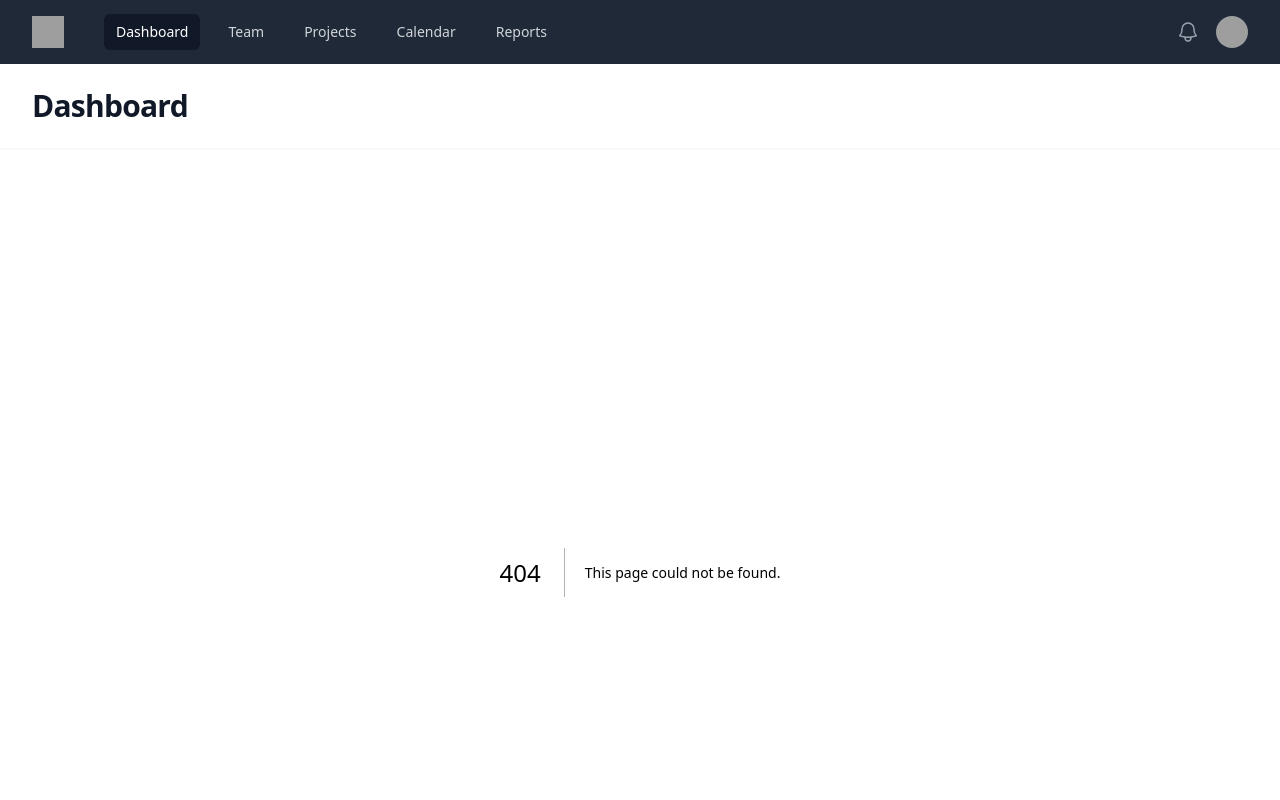
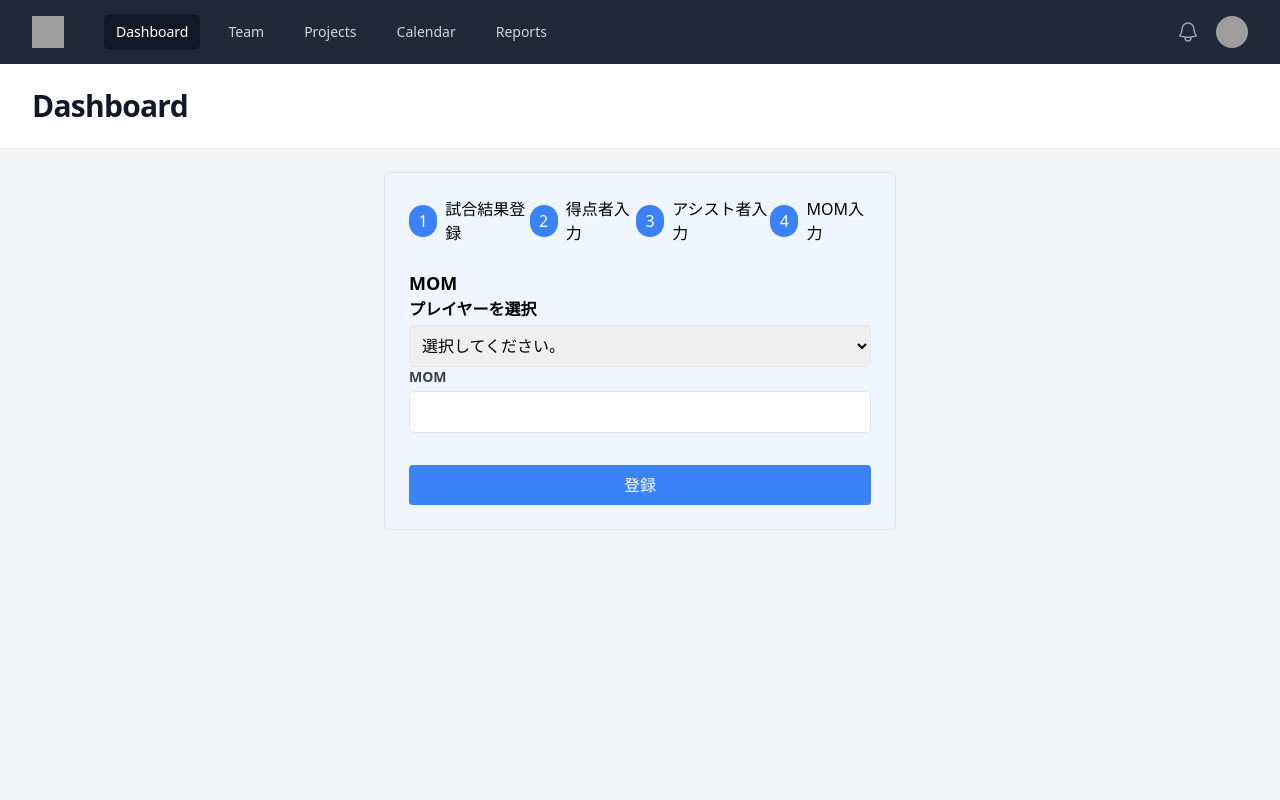
Before and after one commit to uhablog/maemob-v2-frontend, a Next.js app: page /conventions/1/matches/1/mom/register in a window 1280 px wide. Before the commit this address had no page. Shown: the top 800 px of the page. Built offline with nearby package versions, Linux system fonts and the light colour scheme; no server answers; grey boxes are pictures that could not be loaded.

Commit message:
一旦コミットしとく

```diff
--- a/app/conventions/[id]/matches/[match_id]/assist/register/page.tsx
+++ b/app/conventions/[id]/matches/[match_id]/assist/register/page.tsx
@@ -1,34 +1,87 @@
-// import { useMatchContext } from "@/context/MatchContext";
+'use client';
+import StepIndicator from "@/components/StepIndicator";
+import { useMatchContext } from "@/context/MatchContext";
+// import usePostData from "@/hooks/usePostData";
+// import { Assist } from "@/types/assist";
 // import { useParams, useRouter } from "next/navigation";
-// import { useForm } from "react-hook-form";
+import { SubmitHandler, useForm } from "react-hook-form";
 
-// type RegisterAssist = {
-//   name: string
-//   player_id: string
-// }
+// const API_ENDPOINT = process.env.NEXT_PUBLIC_API_ENDPOINT ? process.env.NEXT_PUBLIC_API_ENDPOINT : 'http://localhost:3000';
 
-// interface IAssistForm {
-//   assist: RegisterAssist[]
-// }
+type RegisterAssist = {
+  name: string
+  player_id: string
+}
+
+interface IAssistForm {
+  assist: RegisterAssist[]
+}
 
 export default function Page() {
 
-  // const { match } = useMatchContext();
+  const { match } = useMatchContext();
   // const params = useParams<{ id: string, match_id: string}>();
   // const router = useRouter();
-  // const totalScores = Number(match?.homeScore ?? 0) + Number(match?.awayScore ?? 0);
-  // const { register, handleSubmit, formState: { errors }, setValue} = useForm<IAssistForm>({
-  //   defaultValues: {
-  //     assist: Array.from({ length: totalScores }, () => ({
-  //       name: "",
-  //       player_id: ""
-  //     }))
-  //   }
-  // });
+  const totalScores = Number(match?.homeScore ?? 0) + Number(match?.awayScore ?? 0);
+  const { register, handleSubmit, formState: { errors } } = useForm<IAssistForm>({
+    defaultValues: {
+      assist: Array.from({ length: totalScores }, () => ({
+        name: "",
+        player_id: ""
+      }))
+    }
+  });
+  // const { loading, postData } = usePostData<Assist[], RegisterAssist[]>(`${API_ENDPOINT}/api/conventions/${params.id}/matches/${params.match_id}/assist`);
+
+  const onSubmit: SubmitHandler<IAssistForm> = async (formData) => {
+    // const result = await postData(formData.assist);
+
+    // if (result) {
+    //   router.push(`/conventions/${params.id}/matches/${params.match_id}/mom/register`);
+    // } else {
+    //   window.alert('アシストの登録に失敗しました。');
+    // }
+
+    console.log(formData);
+  }
 
   return (
     <>
-      assist register page
+      <div className="max-w-4xl mx-auto p-6 bg-blue-50 border rounded">
+        <StepIndicator currentStep={3} />
+        <form onSubmit={handleSubmit(onSubmit)} className="space-y-4">
+          <div className="mb-4">
+            <h3 className="text-lg font-bold">ホームチームのアシスト</h3>
+            {Array.from({ length: match?.awayScore ?? 0 }).map(( _, index) => (
+              <div key={index} className="mb-2">
+                <label className="block text-gray-700 text-sm font-bold mb-1">
+                  {`得点者 ${index + 1}`}
+                </label>
+                <input
+                  type="text"
+                  {...register(`assist.${index}.name`)}
+                  className="w-full px-3 py-2 border rounded"
+                  // onChange={() => {
+                  //   setValue(`assist.${index}.player_id`, match?.homePlayerId ?? '')
+                  // }}
+                />
+                <input type="hidden" {...register(`assist.${index}.player_id`)} value={match?.homePlayerId} />
+                {errors.assist?.[index]?.name && (
+                  <p>{errors.assist?.[index]?.name.message}</p>
+                )}
+              </div>
+            ))}
+          </div>
+          <button
+            type="submit"
+            // disabled={loading}
+            className="w-full bg-blue-500 text-white py-2 px-4 rounded hover:bg-blue-600"
+          >
+            {/* {loading ? '登録中': '登録'} */}
+            登録
+          </button>
+        </form>
+      </div>
     </>
   )
 
--- /dev/null
+++ b/app/conventions/[id]/matches/[match_id]/mom/register/page.tsx
@@ -0,0 +1,88 @@
+'use client';
+
+import StepIndicator from "@/components/StepIndicator";
+import { useMatchContext } from "@/context/MatchContext";
+import useFetchData from "@/hooks/useFetchData";
+import usePostData from "@/hooks/usePostData";
+import { Mom } from "@/types/mom";
+import { Player } from "@/types/player";
+import { useParams } from "next/navigation";
+import { useRouter } from "next/router";
+import { SubmitHandler, useForm } from "react-hook-form";
+
+const API_ENDPOINT = process.env.NEXT_PUBLIC_API_ENDPOINT ? process.env.NEXT_PUBLIC_API_ENDPOINT : 'http://localhost:3000';
+
+type RegisterMOM = {
+  player_id: string
+  name: string
+}
+
+export default function Page() {
+
+  const { match } = useMatchContext();
+  const params = useParams<{id: string, match_id: string }>();
+  const router = useRouter();
+  const { register, handleSubmit, formState: { errors }} = useForm<RegisterMOM>();
+  const { data: homePlayer } = useFetchData<Player>(`${API_ENDPOINT}/api/conventions/${params.id}/player/${match?.homePlayerId}`);
+  const { data: awayPlayer } = useFetchData<Player>(`${API_ENDPOINT}/api/conventions/${params.id}/player/${match?.awayPlayerId}`);
+  const { loading, postData } = usePostData<Mom, RegisterMOM>(`${API_ENDPOINT}/api/conventions/{convention_id}/matches/{match_id}/mom`);
+
+  console.log(homePlayer);
+  console.log(awayPlayer);
+
+  const onSubmit: SubmitHandler<RegisterMOM> = async (formData) => {
+    const result = await postData(formData);
+
+    if (result) {
+      router.push(`/conventions/${params.id}`);
+    } else {
+      window.alert('MOMの登録に失敗しました。');
+      console.log(result);
+    }
+  }
+  return (
+    <>
+      <div className="max-w-lg mx-auto p-6 bg-blue-50 border rounded">
+        <StepIndicator currentStep={4} />
+        <form onSubmit={handleSubmit(onSubmit)} className="space-y-4">
+          <div className="mb-4">
+            <h3 className="text-lg font-bold">
+              MOM
+            </h3>
+            <label htmlFor="playerId" className="block font-bold mb-1">プレイヤーを選択</label>
+            <select
+              id="playerId"
+              {...register("player_id", {required: "プレイヤーを選択してください"})}
+              className="w-full p-2 border rounded"
+            >
+              <option value={""}>選択してください。</option>
+              <option value={homePlayer?.id}>{homePlayer?.name}</option>
+              <option value={awayPlayer?.id}>{awayPlayer?.name}</option>
+            </select>
+            {errors.player_id && (
+              <p className="text-red-500 text-sm italic">{errors.player_id.message}</p>
+            )}
+            <label className="block text-gray-700 text-sm font-bold mb-1">
+              {`MOM`}
+            </label>
+            <input
+              type="text"
+              {...register(`name`, {required: "名前を入力してください。"})}
+              className="w-full px-3 py-2 border rounded"
+            />
+            {errors.name && (
+              <p className="text-red-500 text-xs mt-1">{errors.name.message}</p>
+            )}
+          </div>
+          <button
+            type="submit"
+            disabled={loading}
+            className="w-full bg-blue-500 text-white py-2 px-4 rounded hover:bg-blue-600"
+          >
+            {loading ? '登録中': '登録'}
+          </button>
+        </form>
+      </div>
+    </>
+  )
+};
--- a/app/conventions/[id]/matches/[match_id]/scorers/register/page.tsx
+++ b/app/conventions/[id]/matches/[match_id]/scorers/register/page.tsx
@@ -24,7 +24,7 @@ export default function Page() {
   const params = useParams<{ id: string, match_id: string}>();
   const router = useRouter();
   const totalScores = Number(match?.homeScore ?? 0) + Number(match?.awayScore ?? 0)
-  const { register, handleSubmit, formState: { errors }, setValue} = useForm<IScorerForm>({
+  const { register, handleSubmit, formState: { errors } } = useForm<IScorerForm>({
     defaultValues: {
       scorers: Array.from({ length: totalScores}, () => ({
         name: "",
@@ -35,6 +35,7 @@ export default function Page() {
   const { loading, postData } = usePostData<Scorer[], RegisterScorer[]>(`${API_ENDPOINT}/api/conventions/${params.id}/matches/${params.match_id}/scorers`)
 
   const onSubmit: SubmitHandler<IScorerForm> = async (formData) => {
+    console.log(formData);
     const result = await postData(formData.scorers);
 
     if (result) {
@@ -43,13 +44,11 @@ export default function Page() {
       window.alert('試合の登録に失敗しました。');
       console.log(result);
     }
-
-    console.log(formData);
   };
 
   return (
     <>
-      <div className="max-w-md mx-auto p-6 bg-blue-50 border rounded">
+      <div className="max-w-4xl mx-auto p-6 bg-blue-50 border rounded">
         <StepIndicator currentStep={2} />
         <form onSubmit={handleSubmit(onSubmit)} className="space-y-4">
           <div className="mb-4">
@@ -63,9 +62,9 @@ export default function Page() {
                   type="text"
                   {...register(`scorers.${index}.name`, { required: "選手名を入力してください。"})}
                   className="w-full px-3 py-2 border rounded"
-                  onChange={(e) => {
-                    setValue(`scorers.${index}.player_id`, match?.homePlayerId ?? '');
-                  }}
+                  // onChange={(e) => {
+                  //   setValue(`scorers.${index}.player_id`, match?.homePlayerId ?? '');
+                  // }}
                 />
                 <input type="hidden" {...register(`scorers.${index}.player_id`)} value={match?.homePlayerId} />
                 {errors.scorers?.[index]?.name && (
@@ -88,9 +87,9 @@ export default function Page() {
                     type="text"
                     {...register(`scorers.${scorerIndex}.name`, { required: "選手名を入力してください。" })}
                     className="w-full px-3 py-2 border rounded"
-                    onChange={(e) => {
-                      setValue(`scorers.${scorerIndex}.player_id`, match?.awayPlayerId ?? '');
-                    }}
+                    // onChange={(e) => {
+                    //   setValue(`scorers.${scorerIndex}.player_id`, match?.awayPlayerId ?? '');
+                    // }}
                   />
                   <input type="hidden" {...register(`scorers.${scorerIndex}.player_id`)} value={match?.awayPlayerId} />
                   {errors.scorers?.[scorerIndex]?.name && (
--- a/app/conventions/[id]/matches/register/page.tsx
+++ b/app/conventions/[id]/matches/register/page.tsx
@@ -40,7 +40,7 @@ export default function Page() {
 
   return (
     <>
-      <div className="max-w-md mx-auto p-6 bg-blue-50 border rounded">
+      <div className="max-w-4xl mx-auto p-6 bg-blue-50 border rounded">
         <StepIndicator currentStep={1}/>
         <form onSubmit={handleSubmit(onSubmit)} className="space-y-4">
           <div className="mb-4">
--- a/components/StepIndicator.tsx
+++ b/components/StepIndicator.tsx
@@ -18,7 +18,7 @@ export default function StepIndicator({ currentStep }: StepIndicatorProps) {
               {index + 1}
             </div>
             <span className="ml-2">{step}</span>
-            {index < steps.length - 1 && <div className="w-10 h-1 bg-gray-300 mx-2" />}
+            {/* {index < steps.length - 1 && <div className="w-10 h-1 bg-gray-300 mx-2" />} */}
           </div>
         ))}
       </div>
--- /dev/null
+++ b/types/assist.d.ts
@@ -0,0 +1,6 @@
+export type Assist = {
+  id: string;
+  name: string;
+  match_id: string;
+  player_id: string;
+};
--- /dev/null
+++ b/types/mom.d.ts
@@ -0,0 +1,6 @@
+export type Mom = {
+  id: string;
+  name: string;
+  match_id: string;
+  player_id: string;
+};
```
